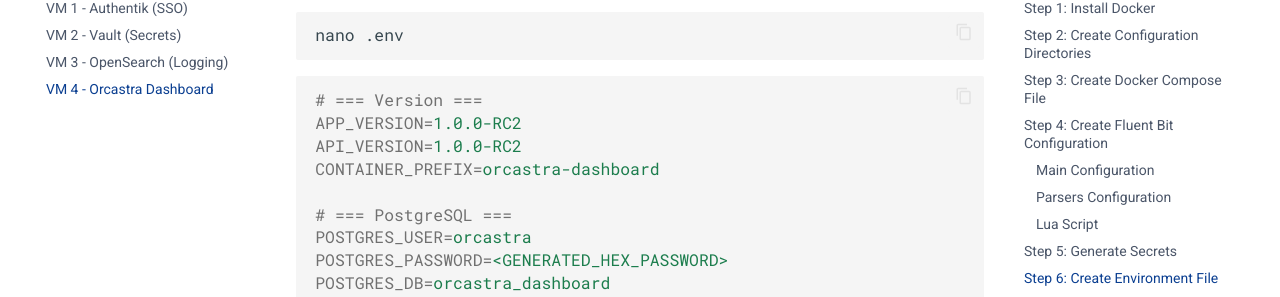
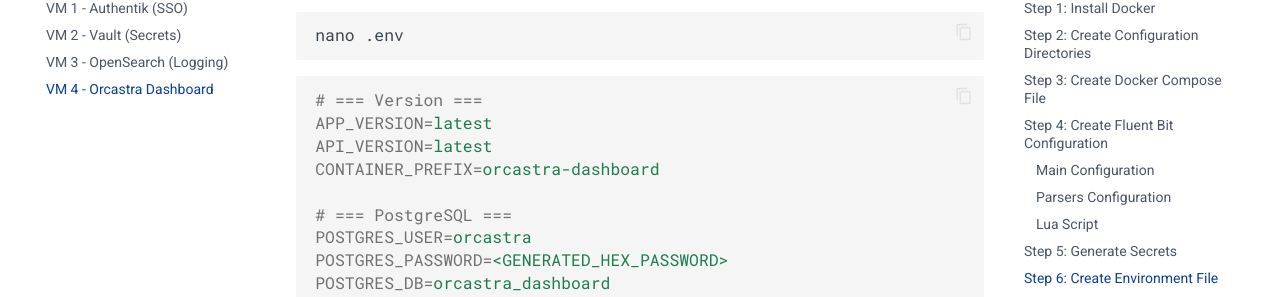
Before and after one commit to sctsivali/orcastra-docs, an MkDocs documentation site: the page built from docs/deployment/vm4-dashboard.md, in a window 1280 px wide and 900 px high, scrolled down 2867 px. Shown: the part 148-445 px from the top of the window. Built offline with MkDocs 1.6.1 and Material for MkDocs 9.7.7, drawn with Linux system fonts in a browser that asks for light colours; comment, search, counter and statistics services are not loaded; the version menu is left out.

Commit message:
use latest as default app version in VM4 compose docs

````diff
--- a/docs/deployment/vm4-dashboard.md
+++ b/docs/deployment/vm4-dashboard.md
@@ -104,7 +104,7 @@
 
       # Backend API (port: 8765)
       backend:
-        image: svlct/orcastra-dashboard:backend-${APP_VERSION:-1.0.0-RC2}
+        image: svlct/orcastra-dashboard:backend-${APP_VERSION:-latest}
         container_name: ${CONTAINER_PREFIX:-orcastra-dashboard}-backend
         restart: always
         ports:
@@ -112,8 +112,8 @@
         env_file:
           - .env
         environment:
-          - APP_VERSION=${APP_VERSION:-1.0.0-RC2}
-          - API_VERSION=${API_VERSION:-1.0.0-RC2}
+          - APP_VERSION=${APP_VERSION:-latest}
+          - API_VERSION=${API_VERSION:-latest}
           - DEBUG=${DEBUG:-false}
           - DATABASE_URL=${DATABASE_URL}
           - AUTH_ENABLED=${AUTH_ENABLED:-true}
@@ -148,7 +148,7 @@
 
       # Frontend (port: 4321)
       frontend:
-        image: svlct/orcastra-dashboard:frontend-${APP_VERSION:-1.0.0-RC2}
+        image: svlct/orcastra-dashboard:frontend-${APP_VERSION:-latest}
         container_name: ${CONTAINER_PREFIX:-orcastra-dashboard}-frontend
         restart: always
         ports:
@@ -520,8 +520,8 @@
 
 ```ini
 # === Version ===
-APP_VERSION=1.0.0-RC2
-API_VERSION=1.0.0-RC2
+APP_VERSION=latest
+API_VERSION=latest
 CONTAINER_PREFIX=orcastra-dashboard
 
 # === PostgreSQL ===
````
